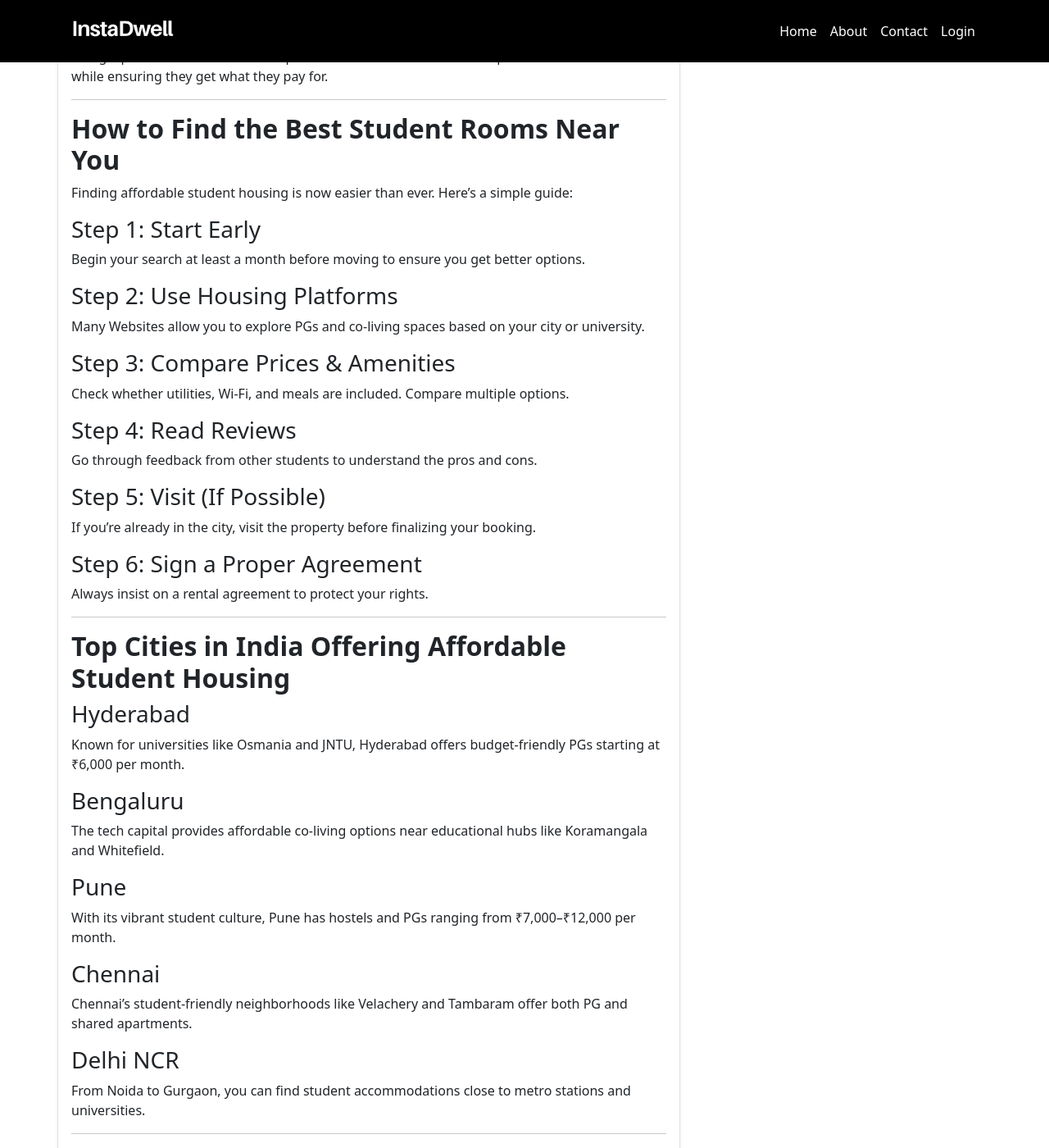
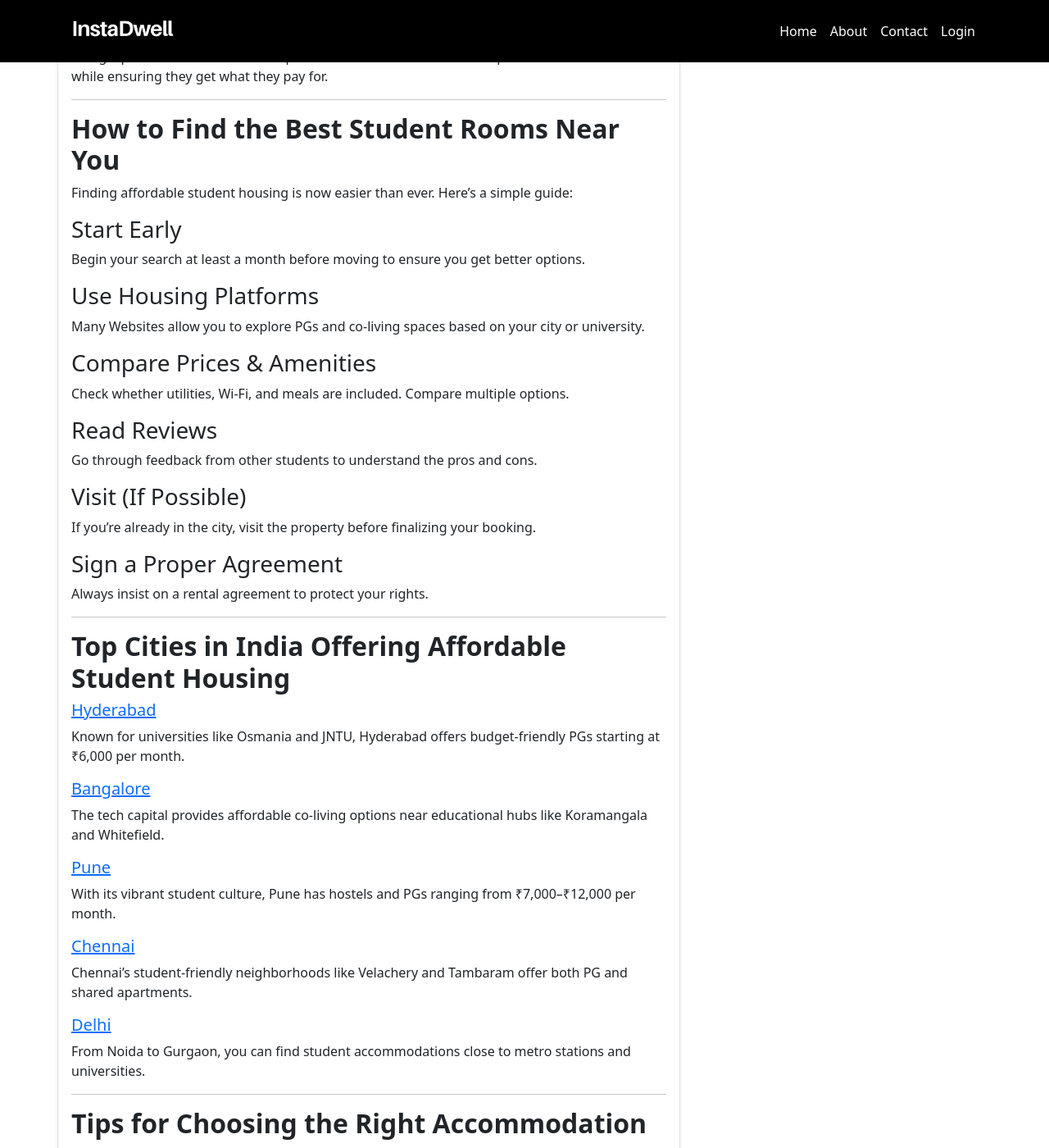
Before and after one commit to instadw/instadwell-blog, a Jekyll site: the page built from _posts/2025-10-18-affordable-student-housing-in-india-find-verified-rooms-near-you.md, in a window 1280 px wide and 1400 px high, scrolled down 3468 px. Shown: the whole window at 82% size. Built offline with Jekyll 4.4.1, drawn with Linux system fonts in a browser that asks for light colours; some of the changed text lies outside the part shown.

Commit message:
Update 2025-10-18-affordable-student-housing-in-india-find-verified-rooms-near-you.md

```diff
--- a/_posts/2025-10-18-affordable-student-housing-in-india-find-verified-rooms-near-you.md
+++ b/_posts/2025-10-18-affordable-student-housing-in-india-find-verified-rooms-near-you.md
@@ -44,8 +42,8 @@
 
 ## **The Rising Demand for Student Housing in India**
 
-India is home to over **40 million students** pursuing higher education, with thousands more joining every year.
-Cities like **Hyderabad, Bengaluru, Pune, and Delhi** have become education hubs, attracting students from across the country and abroad.
+India is home to over **[4.33 crore (43 million) students](https://www.indiatoday.in/education-today/news/story/over-30-crore-students-in-indias-schools-and-universities-economic-survey-2570776-2024-07-23?utm_source=chatgpt.com)** pursuing higher education, with thousands more joining every year.
+Cities like **[Hyderabad](https://instadwell.com/search?country=india&lat=17.4065&lng=78.4772&location=hyderabad),  [Bangalore](https://instadwell.com/search?country=india&lat=12.971599&lng=77.594566&location=bengaluru), [Pune](https://instadwell.com/search?country=india&lat=18.5204&lng=73.8567&location=pune), and [Delhi](https://instadwell.com/search?country=india&lat=28.7041&lng=77.1025&location=delhi).** have become education hubs, attracting students from across the country and abroad.
 
 However, this massive demand has created a gap between available accommodations and quality housing options.
 Traditional PGs and hostels often lack proper maintenance, safety, and transparency in pricing.
@@ -132,27 +130,27 @@
 
 Finding affordable student housing is now easier than ever. Here’s a simple guide:
 
-### Step 1: Start Early
+### Start Early
 
 Begin your search at least a month before moving to ensure you get better options.
 
-### Step 2: Use Housing Platforms
+### Use Housing Platforms
 
 Many Websites allow you to explore PGs and co-living spaces based on your city or university.
 
-### Step 3: Compare Prices & Amenities
+### Compare Prices & Amenities
 
 Check whether utilities, Wi-Fi, and meals are included. Compare multiple options.
 
-### Step 4: Read Reviews
+### Read Reviews
 
 Go through feedback from other students to understand the pros and cons.
 
-### Step 5: Visit (If Possible)
+### Visit (If Possible)
 
 If you’re already in the city, visit the property before finalizing your booking.
 
-### Step 6: Sign a Proper Agreement
+### Sign a Proper Agreement
 
 Always insist on a rental agreement to protect your rights.
 
@@ -160,23 +158,23 @@
 
 ## **Top Cities in India Offering Affordable Student Housing**
 
-### Hyderabad
+##### [Hyderabad](https://instadwell.com/search?country=india&lat=17.4065&lng=78.4772&location=hyderabad)
 
 Known for universities like Osmania and JNTU, Hyderabad offers budget-friendly PGs starting at ₹6,000 per month.
 
-### Bengaluru
+##### [Bangalore](https://instadwell.com/search?country=india&lat=12.971599&lng=77.594566&location=bengaluru)
 
 The tech capital provides affordable co-living options near educational hubs like Koramangala and Whitefield.
 
-### Pune
+##### [Pune](https://instadwell.com/search?country=india&lat=18.5204&lng=73.8567&location=pune)
 
 With its vibrant student culture, Pune has hostels and PGs ranging from ₹7,000–₹12,000 per month.
 
-### Chennai
+##### [Chennai](https://instadwell.com/search?lat=13.0843007&lng=80.2704622&location=Chennai,%20Tamil%20Nadu,%20India&city=Chennai&country=India)
 
 Chennai’s student-friendly neighborhoods like Velachery and Tambaram offer both PG and shared apartments.
 
-### Delhi NCR
+##### [Delhi](https://instadwell.com/search?lat=28.7040592&lng=77.10249019999999&location=Delhi,%20India&country=India)
 
 From Noida to Gurgaon, you can find student accommodations close to metro stations and universities.
 
@@ -206,7 +204,7 @@
 
 ## **Why Choose Housing Verified Platforms Like InstaDwell**
 
-**InstaDwell** stands out for offering:
+**[InstaDwell](https://instadwell.com/)** stands out for offering:
 
 * Verified rooms in major Indian and global cities
 * Transparent pricing with no hidden fees
@@ -215,7 +213,7 @@
 * Reviews from real tenants
 
 It’s not just a platform, it’s a bridge between students and trusted accommodation providers.
-Whether you’re moving to **Bengaluru, Hyderabad, or Berlin**, We ensure your new home is safe, and affordable.
+Whether you’re moving to **[Bangalore](https://instadwell.com/search?country=india&lat=12.971599&lng=77.594566&location=bengaluru), [Hyderabad](https://instadwell.com/search?country=india&lat=17.4065&lng=78.4772&location=hyderabad), or [Berlin](https://instadwell.com/search?lat=52.52000659999999&lng=13.404954&location=Berlin,%20Germany&city=Berlin&country=Germany)**, We ensure your new home is safe, and affordable.
 
 - - -
 
@@ -265,4 +263,4 @@
 
 Don’t waste time worrying about fake listings or last-minute surprises, start your student journey with confidence.
 
-Ready to begin your search? Find your perfect student home with InstaDwell— verified, affordable, and just right for your student journey.
+Ready to begin your search? Find your perfect student home with [InstaDwell](https://instadwell.com/) verified, affordable, and just right for your student journey.
```
Also changed, not shown: other parts of _posts/2025-10-18-affordable-student-housing-in-india-find-verified-rooms-near-you.md (+2 -4 lines).
